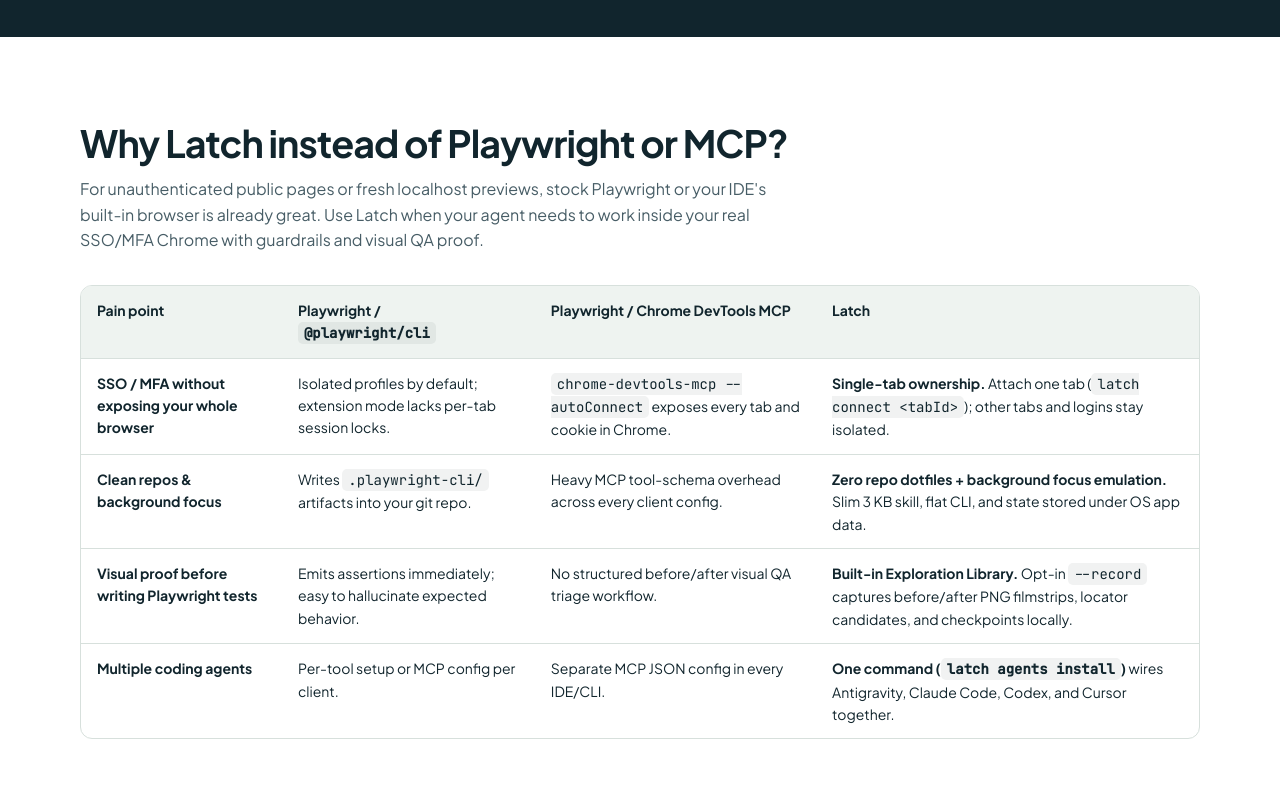
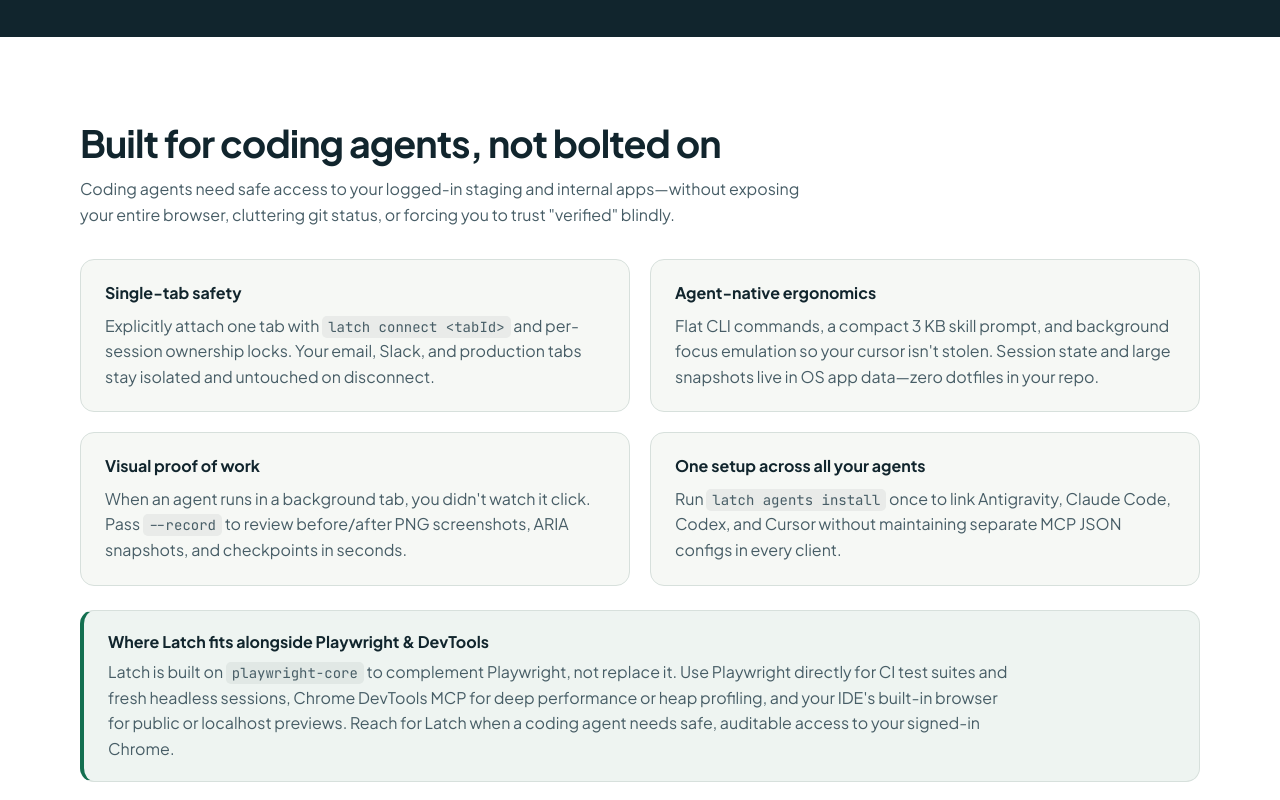
Before and after one commit to mihaamiharu/Latch, a browser extension: page site/index.html in a window 1280 px wide. Shown: the part 1000-1800 px from the top of the page. Drawn offline with Linux system fonts and the light colour scheme.

Commit message:
docs(site): center positioning on coding agents and complement Playwright

```diff
--- a/site/app.js
+++ b/site/app.js
@@ -133,7 +133,7 @@ const FILMSTRIP_STEPS = [
     },
     after: {
       title: 'Validation alert visible (state-00003.png)',
-      desc: 'Checkpoint records observed behavior separately from expected assertions for human QA review.',
+      desc: 'Checkpoint logs what the agent observed without fabricating assertions—verify the real state in seconds.',
       img: 'assets/film-state-3.png',
       alt: 'Staging checkout page displaying inline card number required alert',
     },
--- a/site/index.html
+++ b/site/index.html
@@ -25,10 +25,10 @@
           <span class="brand-name">Latch</span>
         </a>
         <nav class="site-nav" aria-label="Primary navigation">
-          <a href="#compare">Compare</a>
+          <a href="#why">Why Latch</a>
           <a href="#install">Install</a>
           <a href="#architecture">How it works</a>
-          <a href="#library">Library</a>
+          <a href="#library">Replay</a>
           <a href="#commands">Commands</a>
           <a href="https://github.com/mihaamiharu/Latch" target="_blank" rel="noreferrer">GitHub</a>
         </nav>
@@ -41,11 +41,11 @@
         <div class="container hero-stack">
           <h1 class="hero-stagger">Your signed-in Chrome, ready for coding agents.</h1>
           <p class="hero-copy hero-stagger">
-            Attach Claude Code, Codex, Cursor, or Antigravity to one authenticated tab at a time—no repo dotfiles, no stolen cursor, and optional before/after PNG filmstrips for QA review.
+            Built on playwright-core for Claude Code, Codex, Cursor, and Antigravity. Attach an agent to one authenticated tab at a time—no repo dotfiles, no stolen cursor, and optional before/after PNG filmstrips to verify every click.
           </p>
           <div class="hero-actions hero-stagger">
             <a class="cta-primary" href="#install">Get started</a>
-            <a class="cta-secondary" href="#compare">Why not Playwright?</a>
+            <a class="cta-secondary" href="#why">Why Latch</a>
           </div>
 
           <div class="workbench hero-stagger" aria-label="Interactive Latch CLI and Chrome bridge preview">
@@ -74,51 +74,46 @@
         </div>
       </section>
 
-      <section class="band band-white" id="compare">
+      <section class="band band-white" id="why">
         <div class="container">
-          <h2 data-reveal>Why Latch instead of Playwright or MCP?</h2>
+          <h2 data-reveal>Built for coding agents, not bolted on</h2>
           <p class="section-intro" data-reveal>
-            For unauthenticated public pages or fresh localhost previews, stock Playwright or your IDE's built-in browser is already great. Use Latch when your agent needs to work inside your real SSO/MFA Chrome with guardrails and visual QA proof.
+            Coding agents need safe access to your logged-in staging and internal apps—without exposing your entire browser, cluttering git status, or forcing you to trust "verified" blindly.
           </p>
 
-          <div class="table-wrap" data-reveal>
-            <table class="data-table compare-table">
-              <thead>
-                <tr>
-                  <th scope="col">Pain point</th>
-                  <th scope="col">Playwright / <code>@playwright/cli</code></th>
-                  <th scope="col">Playwright / Chrome DevTools MCP</th>
-                  <th scope="col">Latch</th>
-                </tr>
-              </thead>
-              <tbody>
-                <tr>
-                  <td><strong>SSO / MFA without exposing your whole browser</strong></td>
-                  <td>Isolated profiles by default; extension mode lacks per-tab session locks.</td>
-                  <td><code>chrome-devtools-mcp --autoConnect</code> exposes every tab and cookie in Chrome.</td>
-                  <td><strong>Single-tab ownership.</strong> Attach one tab (<code>latch connect &lt;tabId&gt;</code>); other tabs and logins stay isolated.</td>
-                </tr>
-                <tr>
-                  <td><strong>Clean repos &amp; background focus</strong></td>
-                  <td>Writes <code>.playwright-cli/</code> artifacts into your git repo.</td>
-                  <td>Heavy MCP tool-schema overhead across every client config.</td>
-                  <td><strong>Zero repo dotfiles + background focus emulation.</strong> Slim 3 KB skill, flat CLI, and state stored under OS app data.</td>
-                </tr>
-                <tr>
-                  <td><strong>Visual proof before writing Playwright tests</strong></td>
-                  <td>Emits assertions immediately; easy to hallucinate expected behavior.</td>
-                  <td>No structured before/after visual QA triage workflow.</td>
-                  <td><strong>Built-in Exploration Library.</strong> Opt-in <code>--record</code> captures before/after PNG filmstrips, locator candidates, and checkpoints locally.</td>
-                </tr>
-                <tr>
-                  <td><strong>Multiple coding agents</strong></td>
-                  <td>Per-tool setup or MCP config per client.</td>
-                  <td>Separate MCP JSON config in every IDE/CLI.</td>
-                  <td><strong>One command (<code>latch agents install</code>)</strong> wires Antigravity, Claude Code, Codex, and Cursor together.</td>
-                </tr>
-              </tbody>
-            </table>
+          <div class="pillars-grid" data-reveal>
+            <article class="pillar-card">
+              <h3>Single-tab safety</h3>
+              <p>
+                Explicitly attach one tab with <code>latch connect &lt;tabId&gt;</code> and per-session ownership locks. Your email, Slack, and production tabs stay isolated and untouched on disconnect.
+              </p>
+            </article>
+            <article class="pillar-card">
+              <h3>Agent-native ergonomics</h3>
+              <p>
+                Flat CLI commands, a compact 3 KB skill prompt, and background focus emulation so your cursor isn't stolen. Session state and large snapshots live in OS app data—zero dotfiles in your repo.
+              </p>
+            </article>
+            <article class="pillar-card">
+              <h3>Visual proof of work</h3>
+              <p>
+                When an agent runs in a background tab, you didn't watch it click. Pass <code>--record</code> to review before/after PNG screenshots, ARIA snapshots, and checkpoints in seconds.
+              </p>
+            </article>
+            <article class="pillar-card">
+              <h3>One setup across all your agents</h3>
+              <p>
+                Run <code>latch agents install</code> once to link Antigravity, Claude Code, Codex, and Cursor without maintaining separate MCP JSON configs in every client.
+              </p>
+            </article>
           </div>
+
+          <aside class="fit-callout" data-reveal>
+            <h3>Where Latch fits alongside Playwright &amp; DevTools</h3>
+            <p>
+              Latch is built on <code>playwright-core</code> to complement Playwright, not replace it. Use Playwright directly for CI test suites and fresh headless sessions, Chrome DevTools MCP for deep performance or heap profiling, and your IDE's built-in browser for public or localhost previews. Reach for Latch when a coding agent needs safe, auditable access to your signed-in Chrome.
+            </p>
+          </aside>
         </div>
       </section>
 
@@ -264,9 +259,9 @@ latch doctor</pre>
 
       <section class="band band-dark" id="library">
         <div class="container">
-          <h2 data-reveal>Visual filmstrips for human QA review</h2>
+          <h2 data-reveal>Visual replay for every agent click</h2>
           <p class="section-intro section-intro-dark" data-reveal>
-            Pass --record or --objective on open or connect to capture before/after PNG screenshots, ARIA snapshots, and locator candidates—then review what happened before turning it into a Playwright test.
+            When an agent runs in a background tab, don't just trust "verified." Pass --record or --objective on open or connect to capture before/after PNG screenshots, ARIA snapshots, and checkpoints in a local 127.0.0.1 viewer.
           </p>
 
           <div class="library-stage" data-reveal>
@@ -304,9 +299,9 @@ latch doctor</pre>
                 <p id="film-locators"></p>
               </div>
               <div class="note-col">
-                <h3>Local review &amp; storage settings</h3>
+                <h3>Verify runs &amp; manage storage locally</h3>
                 <p>
-                  Click Open Library in the Chrome popup to open the 127.0.0.1 reviewer immediately, triage runs into automate / investigate / report_bug, configure a custom artifacts folder if needed, or clean up finished runs via latch library delete.
+                  Click Open Library in the Chrome popup to open the 127.0.0.1 viewer immediately, inspect what the agent saw, export or annotate runs if you want to turn one into a test later, or clean up finished runs via latch library delete.
                 </p>
               </div>
             </div>
--- a/site/styles.css
+++ b/site/styles.css
@@ -614,6 +614,50 @@ h3 {
   color: var(--ink-on-dark-muted);
 }
 
+/* Agent-First Pillars & Where Latch Fits */
+.pillars-grid {
+  display: grid;
+  grid-template-columns: repeat(2, minmax(0, 1fr));
+  gap: 20px;
+}
+
+.pillar-card {
+  background: var(--bg-light);
+  border: 1px solid var(--line-light);
+  border-radius: 14px;
+  padding: 22px 24px;
+}
+
+.pillar-card h3 {
+  margin: 0 0 8px;
+  color: var(--ink-dark);
+}
+
+.pillar-card p {
+  margin: 0;
+  color: var(--ink-muted);
+}
+
+.fit-callout {
+  margin-top: 24px;
+  padding: 20px 24px;
+  border-radius: 14px;
+  background: #eef4f1;
+  border: 1px solid var(--line-light);
+  border-left: 4px solid var(--emerald);
+}
+
+.fit-callout h3 {
+  margin: 0 0 6px;
+  color: var(--ink-dark);
+}
+
+.fit-callout p {
+  margin: 0;
+  color: var(--ink-muted);
+  max-width: 78ch;
+}
+
 /* Install Controls & Steps */
 .install-controls {
   display: flex;
@@ -1118,6 +1162,7 @@ button:focus-visible {
 
 @media (max-width: 860px) {
   .workbench-grid,
+  .pillars-grid,
   .benefits-grid,
   .film-compare,
   .library-notes,
```
Also changed, not shown: README.md.
